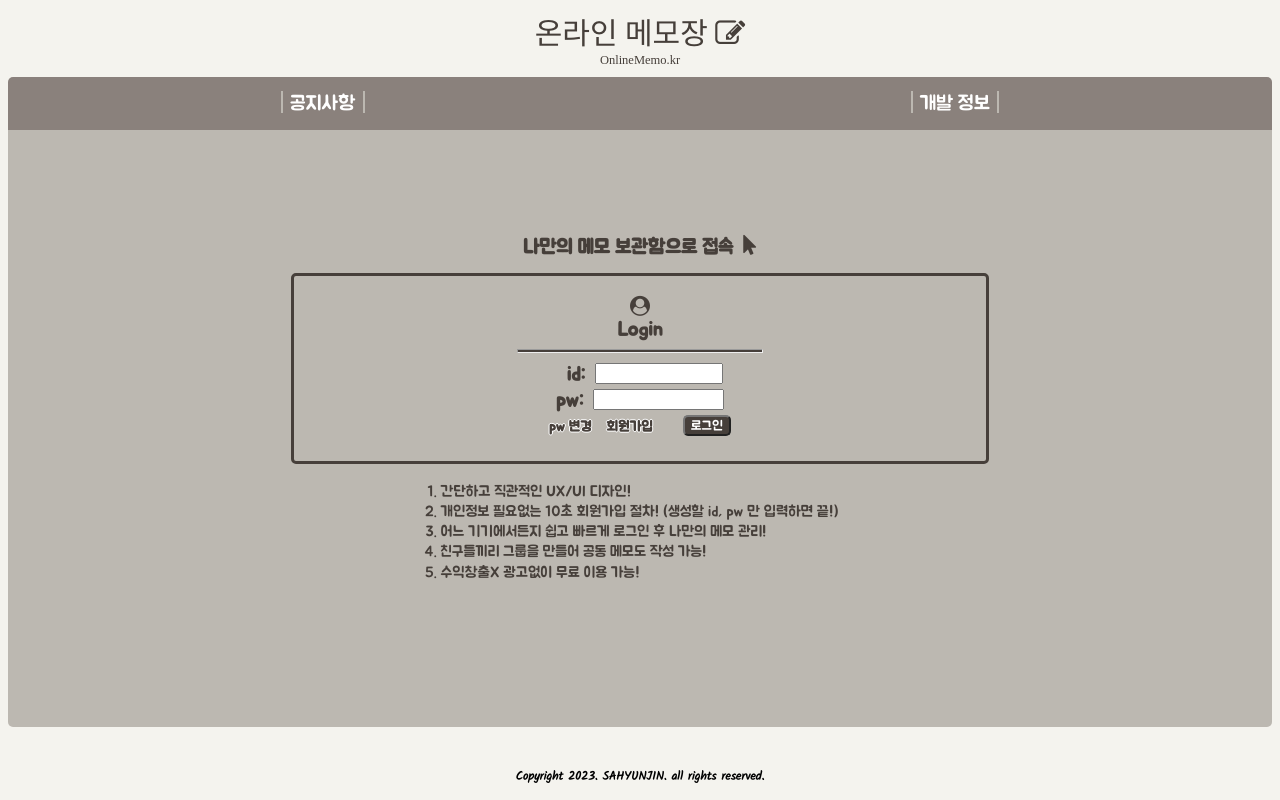
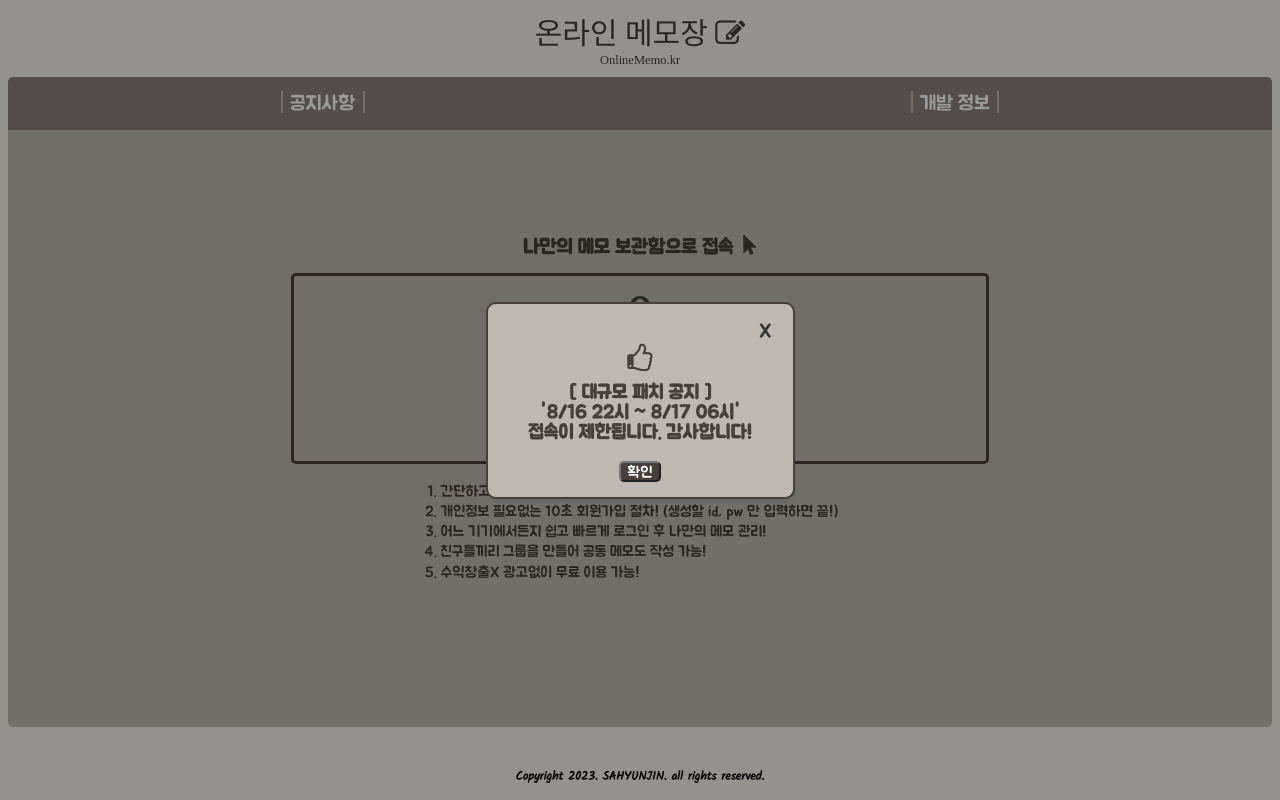
Before and after one commit to tkguswls1106/onlineMemo-react-project, a React (Create React App) app: page /login in a window 1280 px wide. Built offline with nearby package versions, Linux system fonts and the light colour scheme; a web font is replaced by a local one.

Commit message:
리팩토링으로 인한 대규모 패치 공지

```diff
--- a/src/pages/User/LoginPage.jsx
+++ b/src/pages/User/LoginPage.jsx
@@ -42,6 +42,7 @@ function LoginPage(props) {
     const navigate = useNavigate();
 
     const [loginFailModalOn, setLoginFailModalOn] = useState(false);
+    const [noticeModalOn, setNoticeModalOn] = useState(false);
 
     const [loginIdValue, setLoginIdValue] = useState("");
     const [pwValue, setPwValue] = useState("");
@@ -67,6 +68,13 @@ function LoginPage(props) {
 
     const handleLoginClick = async (loginIdValue, pwValue, e) => {  // 화살표함수로 선언하여 이벤트 사용시 바인딩되도록 함.
         // e.preventDefault();  // 리프레쉬 방지 (spa로서)
+
+        const currentDate = new Date();
+        const targetDate = new Date('2024-08-16T22:00:00+09:00');  // 한국 시각 기준으로 2024.08.16 오후10시
+        if (currentDate > targetDate) {
+            alert('접속 불가능 - 대규모 패치중입니다!');
+            return;
+        }
 
         await axios
             .post(process.env.REACT_APP_DB_HOST + '/login', {
@@ -120,7 +128,29 @@ function LoginPage(props) {
                 navigate(`/users/${tokenUserId}/memos`);
             }
         }
+
+        if (!storedToken) {
+            setTimeout(() => {
+                setNoticeModalOn(true);
+            }, 300); // 0.3초 딜레이 후에 공지 모달 생성.
+        }
+        else {
+            navigate(`/memos`);
+        }
     }, [tokenUserId]);
+
+    useEffect(() => {
+        const handleEnterKeyDown = (event) => {  // 엔터키로 공지 모달 닫기.
+            if (event.key === "Enter" && noticeModalOn == true) {
+                setNoticeModalOn(false);
+            }
+        };
+        if (noticeModalOn) window.addEventListener("keydown", handleEnterKeyDown);
+
+        return () => {
+            window.removeEventListener("keydown", handleEnterKeyDown);
+        };
+    }, [noticeModalOn]);
 
     return (
         <HelloWrapper>
@@ -163,6 +193,17 @@ function LoginPage(props) {
                     <button className="cancelButton" onClick={() => setLoginFailModalOn(false)}>확인</button>
                 </ConfirmModal>
             )}
+            {noticeModalOn && (
+                <ConfirmModal closeModal={() => setNoticeModalOn(!noticeModalOn)}>
+                    <i className="fa fa-thumbs-o-up" aria-hidden="true"></i>
+                    <h2 className="successSignupModalTitle">
+                        [ 대규모 패치 공지 ]<br></br>
+                        '8/16 22시 ~ 8/17 06시'<br></br>
+                        접속이 제한됩니다. 감사합니다!
+                    </h2>
+                    <button className="cancelButton" onClick={() => setNoticeModalOn(false)}>확인</button>
+                </ConfirmModal>
+            )}
         </HelloWrapper>
     );
 }
```
